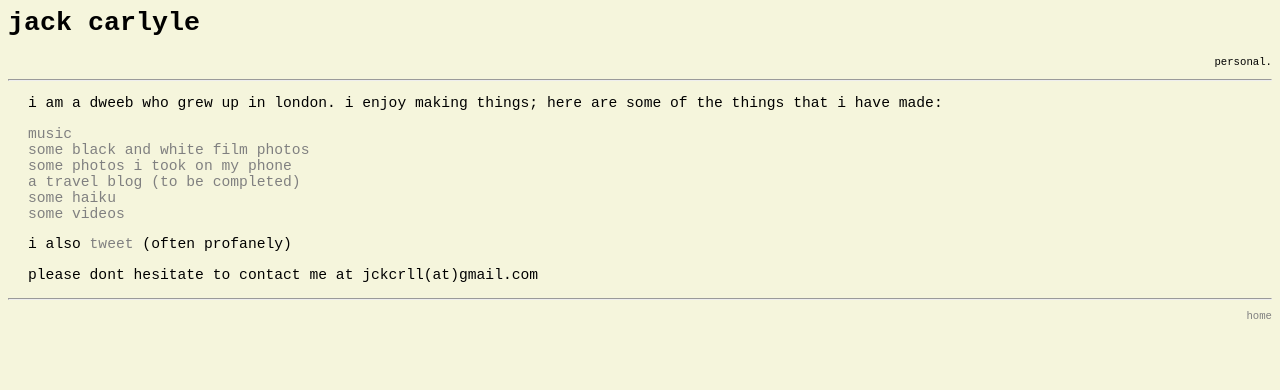
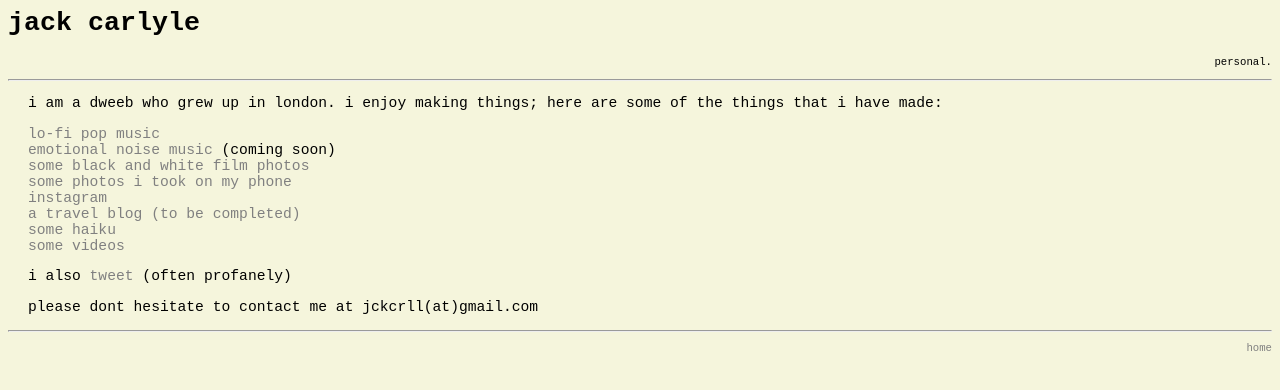
Before and after one commit to jckcrll/JackCWebsite, a plain HTML site: page pers.html in a window 1280 px wide. Drawn offline with Linux system fonts and the light colour scheme.

Commit message:
updated pers
music links changed/added; insta added

```diff
--- a/pers.html
+++ b/pers.html
@@ -24,9 +24,11 @@
 <p class="end">personal.</p>
 <hr />
 <p>i am a dweeb who grew up in london. i enjoy making things; here are some of the things that i have made:</p>
-<p><a href="https://rainbowdweeb.bandcamp.com/album/screaming-tinsel">music</a>
+<p><a href="https://jckcrll.bandcamp.com/album/screaming-tinsel">lo-fi pop music</a>
+<br><a href="https://jckcrll.bandcamp.com/album/ily">emotional noise music</a> (coming soon)
 <br><a href="https://www.flickr.com/photos/asymmetricpennies/albums/72157663894662832#">some black and white film photos</a>
 <br><a href="https://www.flickr.com/photos/asymmetricpennies/albums/72157664023107296#">some photos i took on my phone</a>
+<br><a href="http://www.instagram.com/jckcrll">instagram</a>
 <br><a href="http://www.jacksadventuretimes.tumblr.com">a travel blog (to be completed)</a>
 <br><a href="haiku.html">some haiku</a>
 <br><a href="https://www.youtube.com/playlist?list=PLh9qtvtE8-v4lOB84QqXVB0gzh8w3Lfzc">some videos</a>
```
